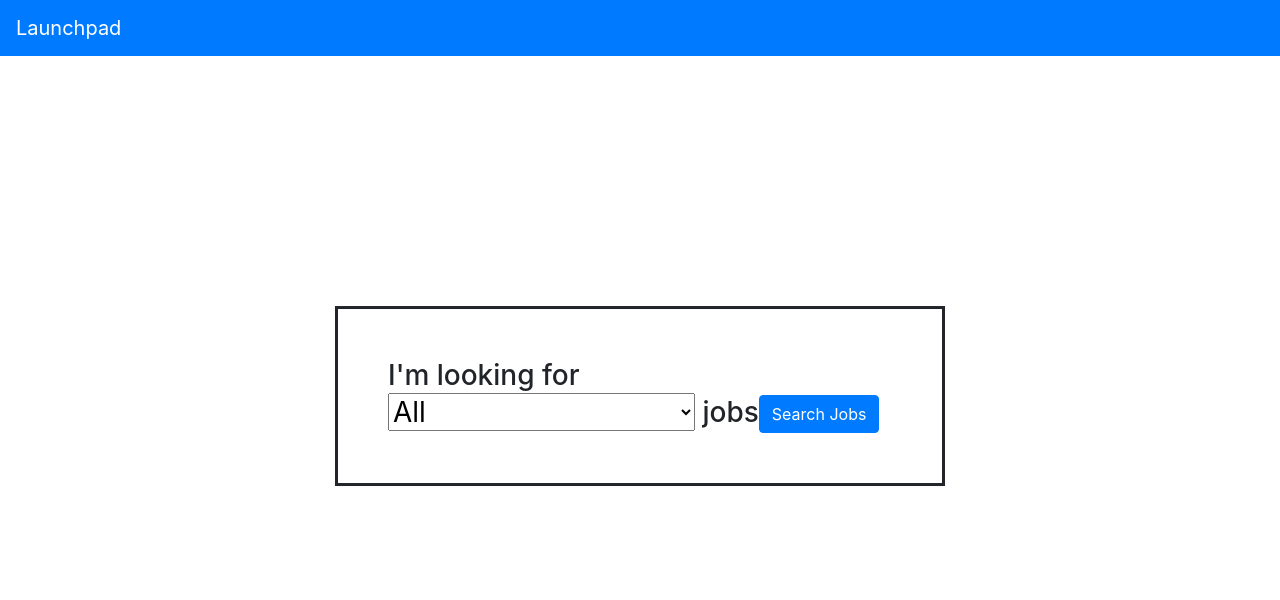
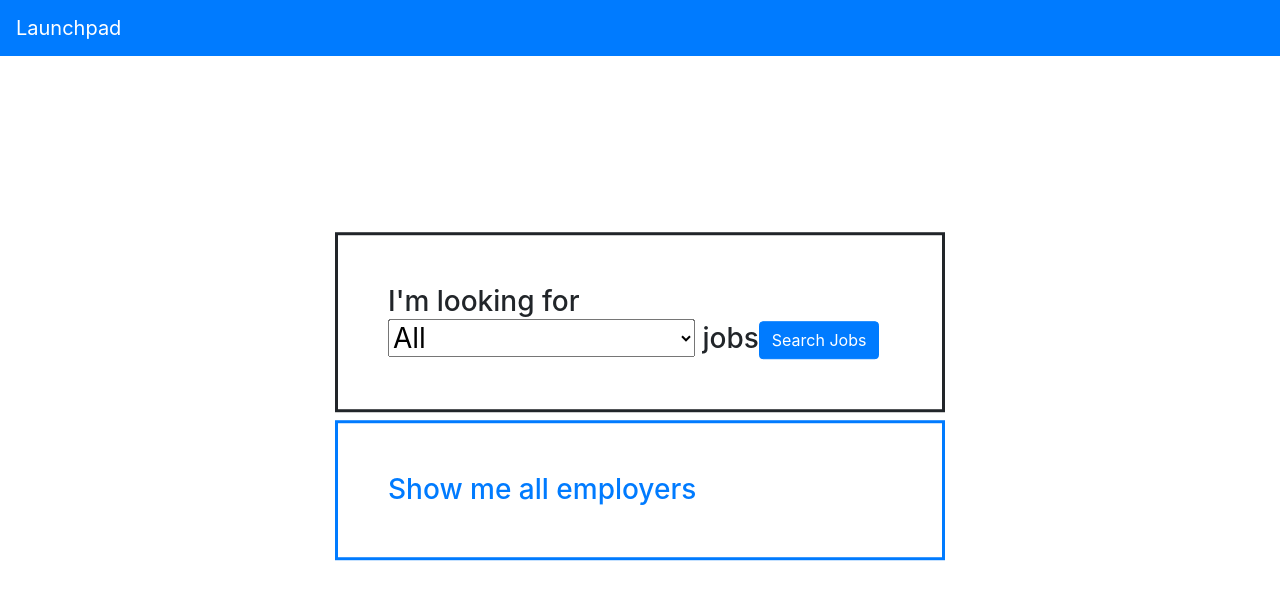
Before and after one commit to joffitzer/job-search-frontend, a React (Create React App) app: page /home in a window 1280 px wide. Shown: the top 600 px of the page. Built offline with nearby package versions, Linux system fonts and the light colour scheme; no server answers.

Commit message:
added employers option to home page

```diff
--- a/src/components/Home.js
+++ b/src/components/Home.js
@@ -47,6 +47,9 @@ class Home extends React.Component {
                                             <Button variant="primary" onClick={() => this.props.setFilterValue(this.state.jobType)}>Search Jobs</Button>
                                         </Link>
                                 </h3>
+                                <Link to={`/employers`}>
+                                    <h3 className="box">Show me all employers</h3>
+                                </Link>
                         </Col>
                     </Row>
                 </Container>
```
